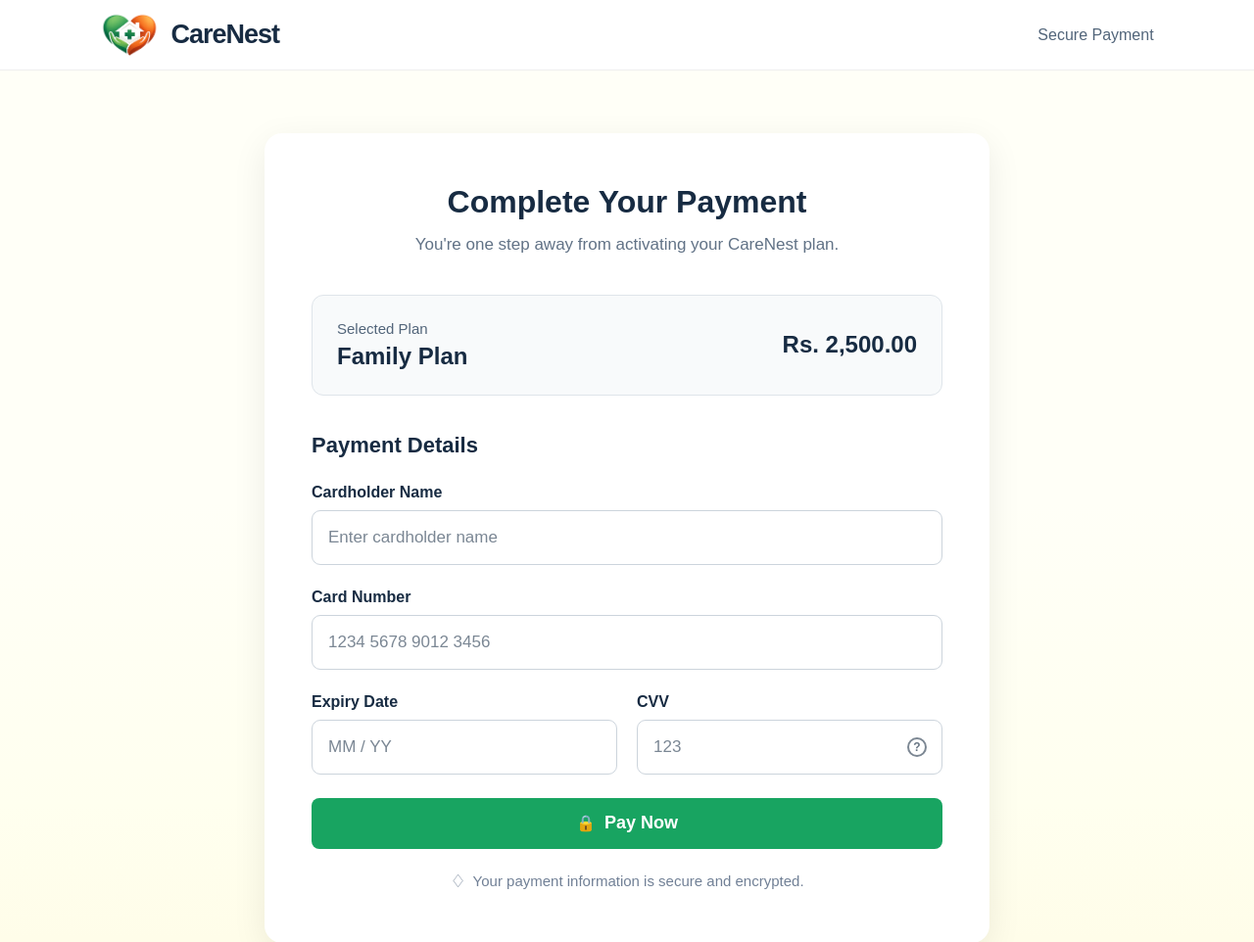
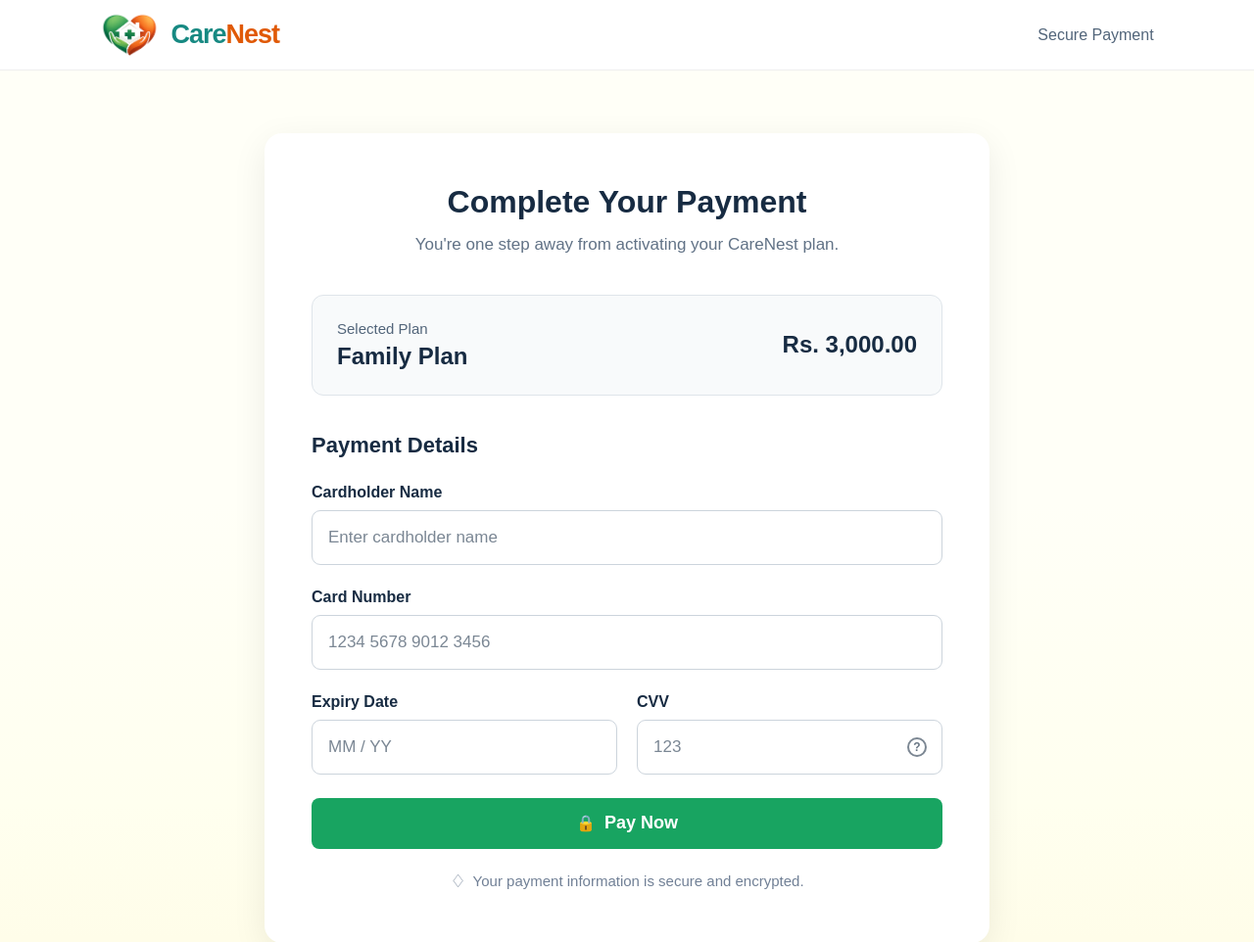
Before and after one commit to AMNA-RISHVI/CareNest_Home-Healthcare-Platform, a Django app: template templates/payments/payment.html in a window 1280 px wide. Shown: the top 962 px of the page at 98% size. Run offline with Django 5.2, Linux system fonts and the light colour scheme; the template is opened without the code that fills it, so the values that code supplies are empty; some libraries are stand-ins or nearby versions.

Commit message:
update subscription and payment interface

```diff
--- a/templates/payments/payment.html
+++ b/templates/payments/payment.html
@@ -18,13 +18,17 @@
     <header class="navbar">
 
         <div class="brand">
+
             <img
                 src="{% static 'images/carenest-logo.png' %}"
                 alt="CareNest Logo"
                 class="brand-logo"
             >
 
-            <span class="brand-name">CareNest</span>
+            <span class="brand-name">
+                <span class="brand-care">Care</span><span class="brand-nest">Nest</span>
+            </span>
+
         </div>
 
         <div class="secure-payment">
@@ -67,7 +71,7 @@
                 </div>
 
                 <div class="plan-price" id="plan-price">
-                    Rs. 2,500.00
+                    Rs. 3,000.00
                 </div>
 
             </div>
@@ -75,6 +79,7 @@
 
             <!-- Payment Form -->
             <form id="payment-form">
+                {% csrf_token %}
 
                 <h2 class="section-title">
                     Payment Details
--- a/templates/subscriptions/subscription.html
+++ b/templates/subscriptions/subscription.html
@@ -200,7 +200,7 @@
             </ul>
 
 
-            <button class="subscribe-button">
+            <button class="subscribe-button" data-plan="free">
                 Get Started Free
             </button>
 
```
